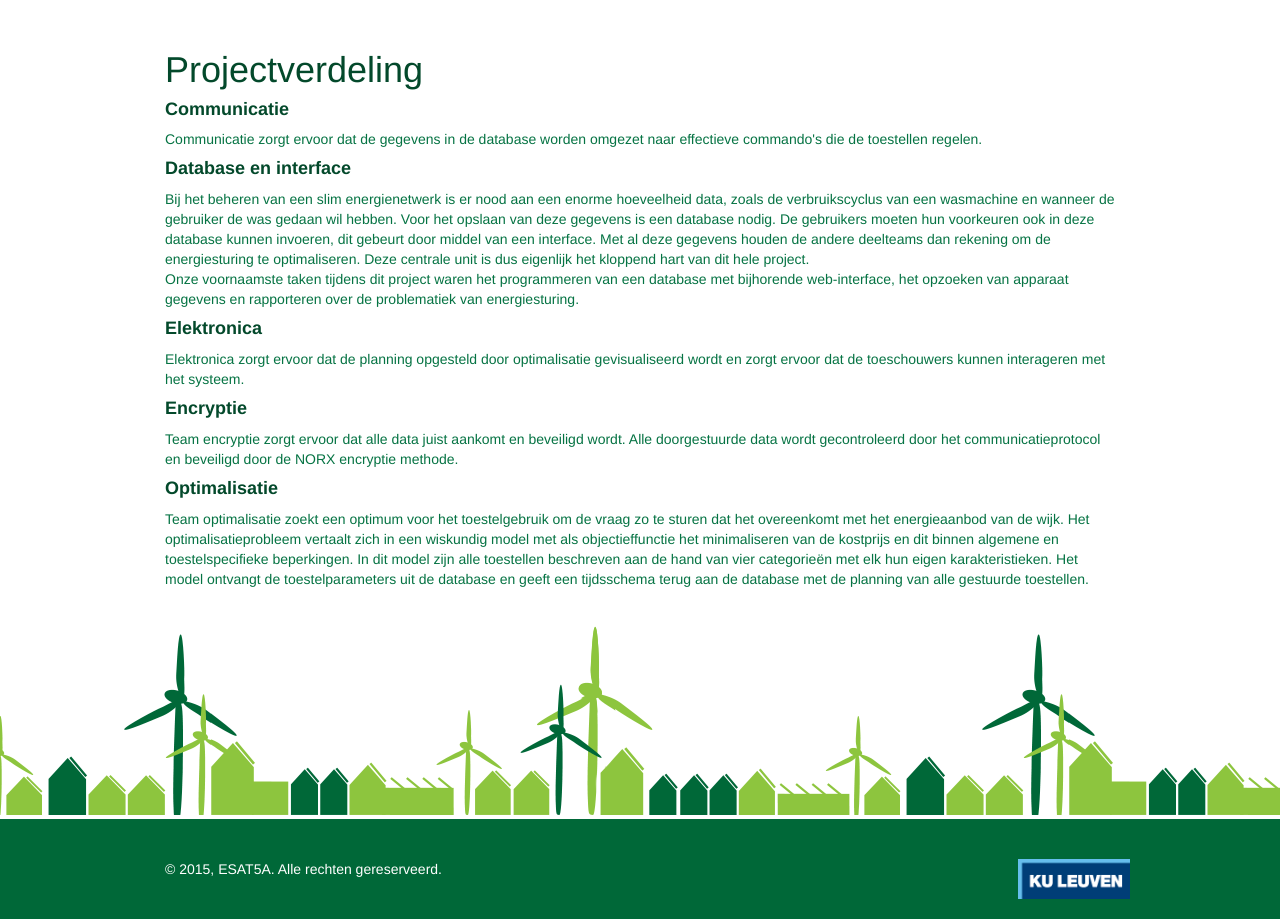
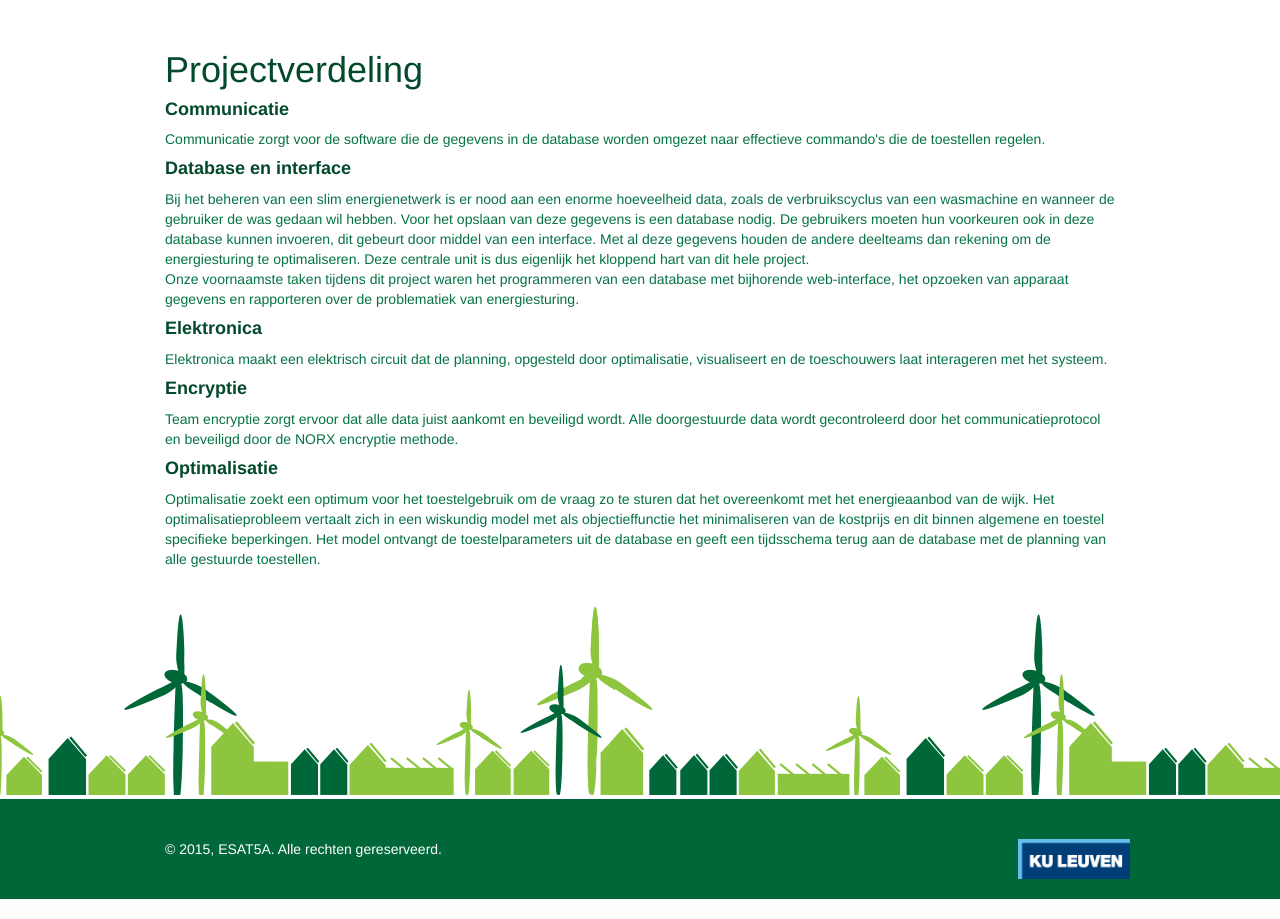
Before and after one commit to Tijs-B/ESAT-EnergyHousing, a Django app: page /projectverdeling/ in a window 1280 px wide. Shown: the part 110-1029 px from the top of the page. Run offline with Django 3.2, Linux system fonts and the light colour scheme; parts of the project's set-up code (start-up, migrations or seed data) failed here and were passed over; some libraries are stand-ins or nearby versions.

Commit message:
tekstjes esata1

```diff
--- a/smartgrid/templates/smartgrid/info/projectverdeling.html
+++ b/smartgrid/templates/smartgrid/info/projectverdeling.html
@@ -14,15 +14,15 @@
 {% block content %}
 <h1>Projectverdeling</h1>
 <h4><strong>Communicatie</strong></h4>
-<p>Communicatie zorgt ervoor dat de gegevens in de database worden omgezet naar effectieve commando's die de toestellen regelen.</p>
+<p>Communicatie zorgt voor de software die de gegevens in de database worden omgezet naar effectieve commando's die de toestellen regelen.</p>
 <h4><strong>Database en interface</strong></h4>
 <p>Bij het beheren van een slim energienetwerk is er nood aan een enorme hoeveelheid data, zoals de verbruikscyclus van een wasmachine en wanneer de gebruiker de was gedaan wil hebben. Voor het opslaan van deze gegevens is een database nodig. De gebruikers moeten hun voorkeuren ook in deze database kunnen invoeren, dit gebeurt door middel van een interface. Met al deze gegevens houden de andere deelteams dan rekening om de energiesturing te optimaliseren. Deze centrale unit is dus eigenlijk het kloppend hart van dit hele project. <br>Onze voornaamste taken tijdens dit project waren het programmeren van een database met bijhorende web-interface, het opzoeken van apparaat gegevens en rapporteren over de problematiek van energiesturing.
 </p>
 <h4><strong>Elektronica</strong></h4>
-<p>Elektronica zorgt ervoor dat de planning opgesteld door optimalisatie gevisualiseerd wordt en zorgt ervoor dat de toeschouwers kunnen interageren met het systeem.</p>
+<p>Elektronica maakt een elektrisch circuit dat de planning, opgesteld door optimalisatie, visualiseert en de toeschouwers laat interageren met het systeem.</p>
 <h4><strong>Encryptie</strong></h4>
 <p>Team encryptie zorgt ervoor dat alle data juist aankomt en beveiligd wordt. Alle doorgestuurde data wordt gecontroleerd door het communicatieprotocol en beveiligd door de NORX encryptie methode.</p>
 <h4><strong>Optimalisatie</strong></h4>
-<p>Team optimalisatie zoekt een optimum voor het toestelgebruik om de vraag zo te sturen dat het overeenkomt met het energieaanbod van de wijk. Het optimalisatieprobleem vertaalt zich in een wiskundig model met als objectieffunctie het minimaliseren van de kostprijs en dit binnen algemene en toestelspecifieke beperkingen. In dit model zijn alle toestellen beschreven aan de hand van vier categorie&euml;n met elk hun eigen karakteristieken. Het model ontvangt de toestelparameters uit de database en geeft een tijdsschema terug aan de database met de planning van alle gestuurde toestellen.</p>
+<p>Optimalisatie zoekt een optimum voor het toestelgebruik om de vraag zo te sturen dat het overeenkomt met het energieaanbod van de wijk. Het optimalisatieprobleem vertaalt zich in een wiskundig model met als objectieffunctie het minimaliseren van de kostprijs en dit binnen algemene en toestel specifieke beperkingen. Het model ontvangt de toestelparameters uit de database en geeft een tijdsschema terug aan de database met de planning van alle gestuurde toestellen.</p>
 
 {% endblock content %}
```
Also changed, not shown: db.sqlite3.
